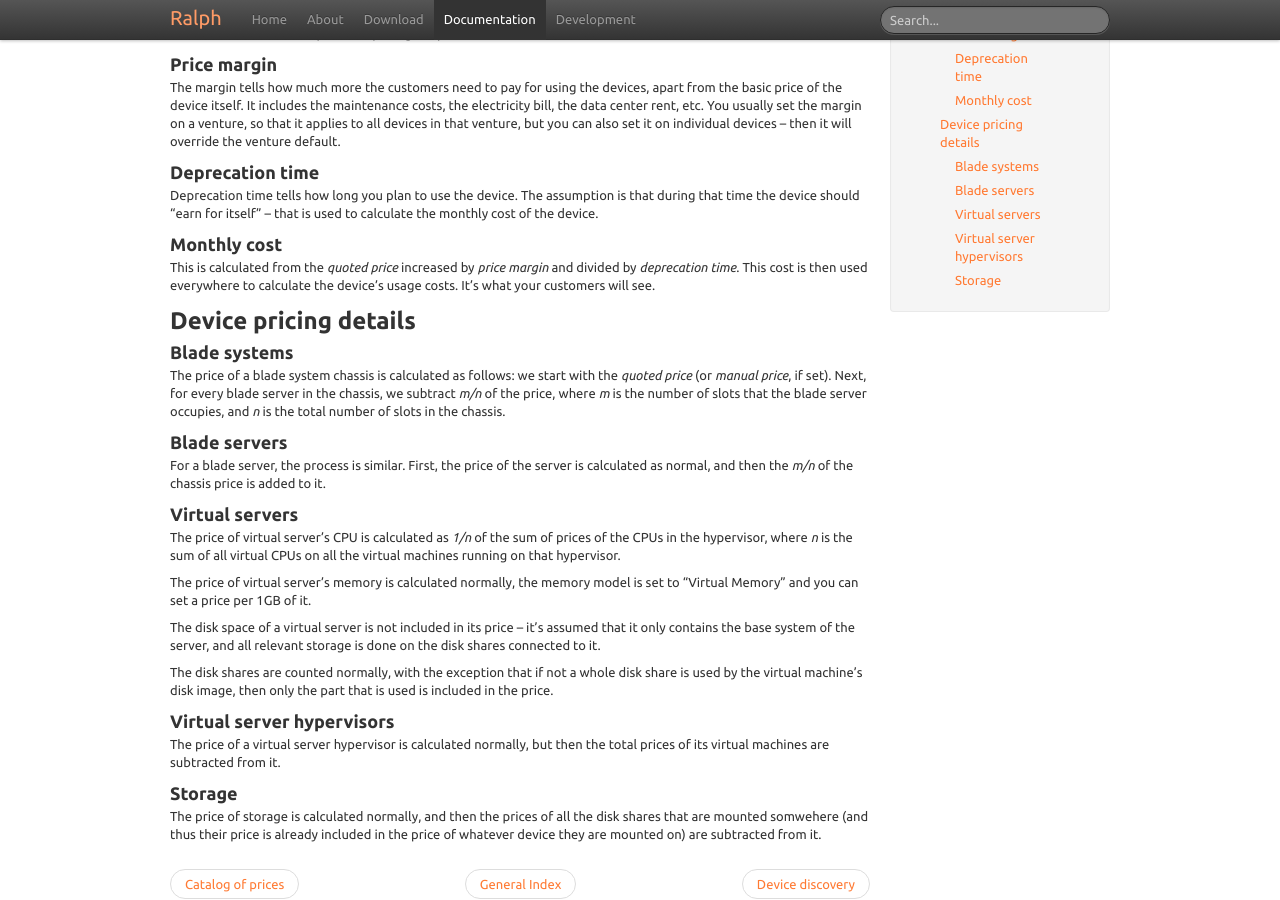
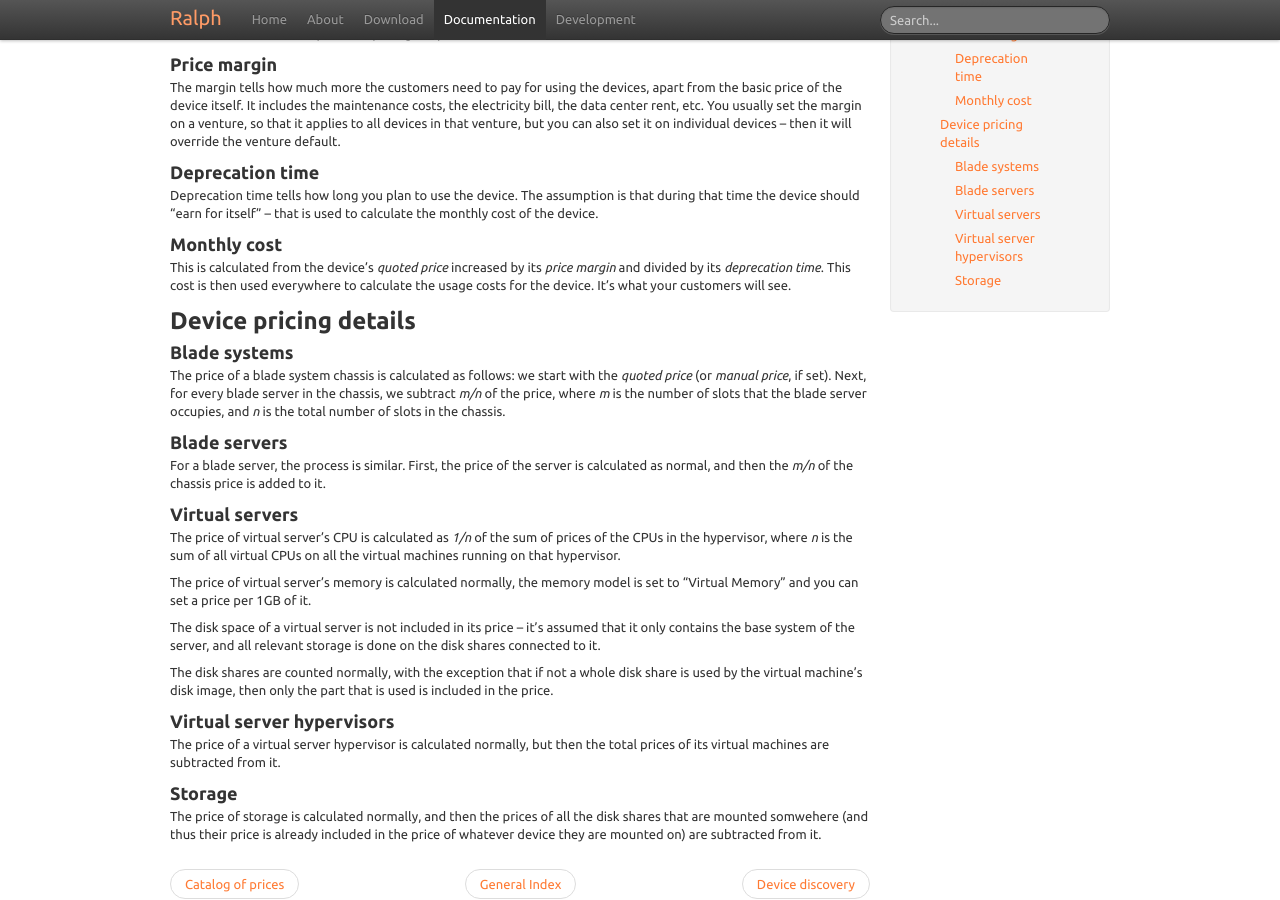
Before and after one commit to allegro/ralph, a Sphinx documentation site: the page built from doc/pricing.rst, in a window 1280 px wide and 900 px high, scrolled down 506 px. Built offline with Sphinx 7.4.7, drawn with Linux system fonts in a browser that asks for light colours.

Commit message:
fixed grammar in pricing documentation

```diff
--- a/doc/pricing.rst
+++ b/doc/pricing.rst
@@ -58,9 +58,10 @@ is used to calculate the monthly cost of the device.
 :index:`Monthly cost`
 ---------------------
 
-This is calculated from the *quoted price* increased by *price margin* and divided
-by *deprecation time*. This :index:`cost` is then used everywhere to calculate
-the device's usage costs. It's what your customers will see.
+This is calculated from the device's *quoted price* increased by its *price
+margin* and divided by its *deprecation time*. This :index:`cost` is then used
+everywhere to calculate the usage costs for the device. It's what your customers
+will see.
 
 Device pricing details
 **********************
```
